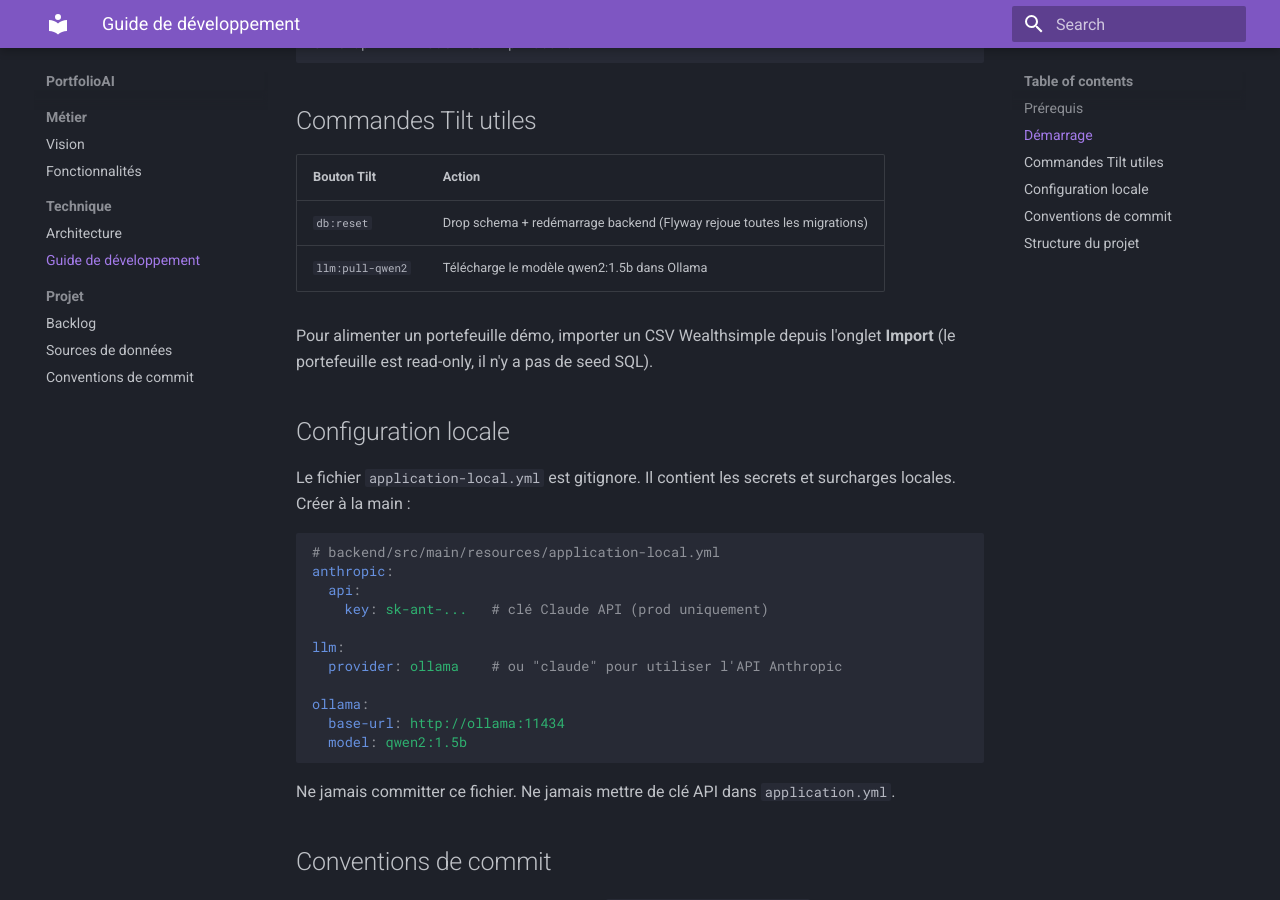
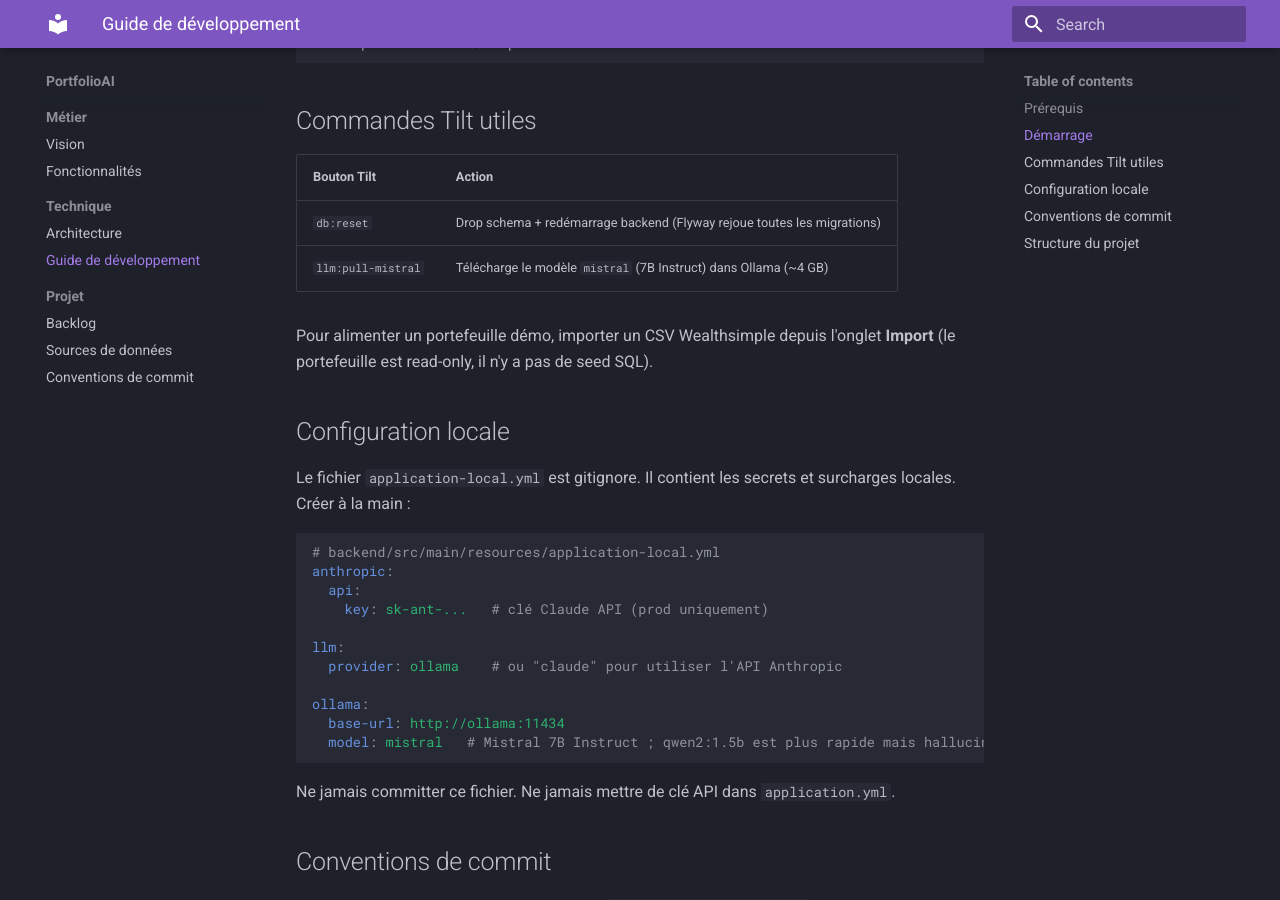
Before and after one commit to jv3n/trade, an MkDocs documentation site: the page built from docs/technique/developpement.md, in a window 1280 px wide and 900 px high, scrolled down 824 px. Built offline with MkDocs 1.6.1 and Material for MkDocs 9.7.7, drawn with Linux system fonts in a browser that asks for light colours.

Commit message:
chore(llm): switch local Ollama default from qwen2:1.5b to Mistral 7B

````diff
--- a/docs/technique/developpement.md
+++ b/docs/technique/developpement.md
@@ -33,7 +33,7 @@ tilt up -- --host=<ton-ip-locale>
 | Bouton Tilt | Action |
 |-------------|--------|
 | `db:reset` | Drop schema + redémarrage backend (Flyway rejoue toutes les migrations) |
-| `llm:pull-qwen2` | Télécharge le modèle qwen2:1.5b dans Ollama |
+| `llm:pull-mistral` | Télécharge le modèle `mistral` (7B Instruct) dans Ollama (~4 GB) |
 
 Pour alimenter un portefeuille démo, importer un CSV Wealthsimple depuis l'onglet **Import** (le portefeuille est read-only, il n'y a pas de seed SQL).
 
@@ -52,7 +52,7 @@ llm:
 
 ollama:
   base-url: http://ollama:11434
-  model: qwen2:1.5b
+  model: mistral   # Mistral 7B Instruct ; qwen2:1.5b est plus rapide mais hallucine sur prompt enrichi
 ```
 
 Ne jamais committer ce fichier. Ne jamais mettre de clé API dans `application.yml`.
````
Also changed, not shown: 1 other file.
